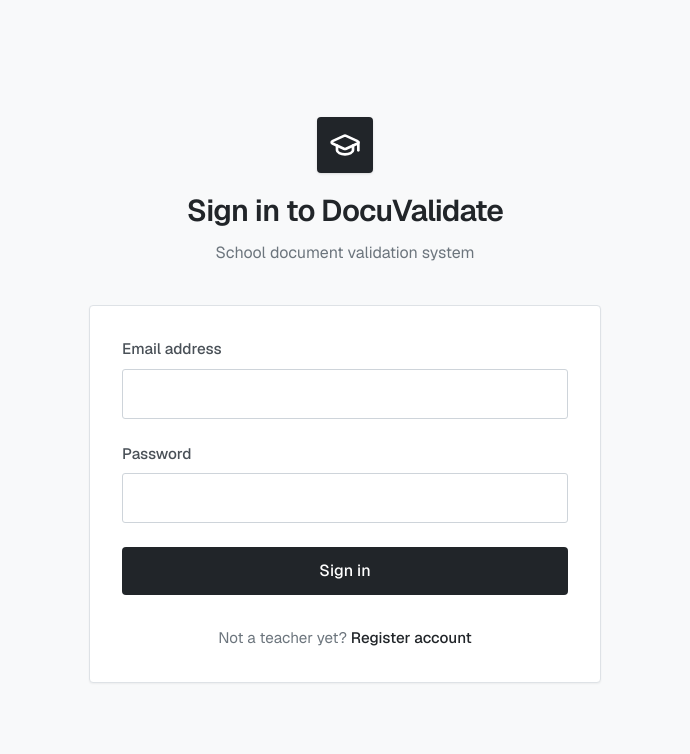
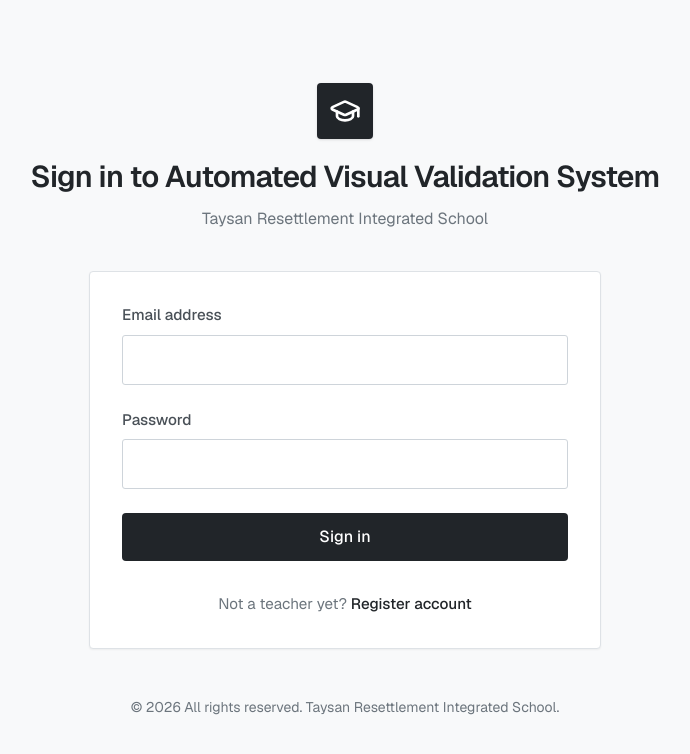
Before and after one commit to GJ-JusDev/Mistral-OCR-AVV-, a Next.js app: page /login in a window 1280 px wide. Shown: the top 754 px of the page, without its empty margins (295-985 px from the left). Built offline with nearby package versions, Linux system fonts and the light colour scheme; no server answers.

Commit message:
api changes

```diff
--- a/src/app/layout.tsx
+++ b/src/app/layout.tsx
@@ -16,7 +16,7 @@ const geistMono = Geist_Mono({
 });
 
 export const metadata: Metadata = {
-  title: "DocuValidate — School Document Validation System",
+  title: "Automated Visual Validation System — Taysan Resettlement Integrated School",
   description: "Upload, validate, and manage school documents with OCR-powered field extraction and automated validation.",
 };
 
--- a/src/app/login/page.tsx
+++ b/src/app/login/page.tsx
@@ -21,8 +21,8 @@ export default function LoginPage() {
         <div className="flex h-14 w-14 items-center justify-center rounded-sm bg-[#212529] text-white shadow-sm mb-5">
           <GraduationCap className="h-8 w-8" />
         </div>
-        <h1 className="text-3xl font-semibold tracking-tight text-[#212529]">Sign in to DocuValidate</h1>
-        <p className="mt-3 text-base text-[#6c757d]">School document validation system</p>
+        <h1 className="text-3xl font-semibold tracking-tight text-[#212529]">Sign in to Automated Visual Validation System</h1>
+        <p className="mt-3 text-base text-[#6c757d]">Taysan Resettlement Integrated School</p>
       </div>
 
       <Card padding="lg" className="w-full max-w-lg bg-white border-[#dee2e6] shadow-sm">
@@ -61,6 +61,10 @@ export default function LoginPage() {
           Not a teacher yet? <Link href="/register" className="font-medium text-[#212529] hover:underline">Register account</Link>
         </p>
       </Card>
+
+      <div className="mt-12 text-center text-sm text-[#6c757d]">
+        <p>&copy; {new Date().getFullYear()} All rights reserved. Taysan Resettlement Integrated School.</p>
+      </div>
     </div>
   );
 }
--- a/src/app/students/page.tsx
+++ b/src/app/students/page.tsx
@@ -5,8 +5,17 @@ import PageContainer from "@/components/layout/PageContainer";
 import Header from "@/components/layout/Header";
 import { LoadingSpinner } from "@/components/ui/LoadingSpinner";
 
+export interface Student {
+  id: string;
+  name?: string;
+  lrn?: string;
+  grade?: string;
+  school?: string;
+  status?: string;
+}
+
 export default function StudentsPage() {
-  const [students, setStudents] = useState<any[]>([]);
+  const [students, setStudents] = useState<Student[]>([]);
   const [loading, setLoading] = useState(true);
   const [error, setError] = useState<string | null>(null);
 
@@ -17,8 +26,12 @@ export default function StudentsPage() {
         if (!res.ok) throw new Error("Failed to fetch students");
         const data = await res.json();
         setStudents(data.students || []);
-      } catch (err: any) {
-        setError(err.message);
+      } catch (err: unknown) {
+        if (err instanceof Error) {
+          setError(err.message);
+        } else {
+          setError("An unexpected error occurred");
+        }
       } finally {
         setLoading(false);
       }
--- a/src/components/layout/Sidebar.tsx
+++ b/src/components/layout/Sidebar.tsx
@@ -67,7 +67,7 @@ export default function Sidebar({ role = "teacher" }: { role?: string }) {
           <div className="flex h-8 w-8 items-center justify-center rounded-sm bg-[#212529] text-white">
             <GraduationCap className="h-5 w-5" />
           </div>
-          <span className="font-semibold text-[#212529] text-lg tracking-tight">DocuValidate</span>
+          <span className="font-semibold text-[#212529] text-base tracking-tight leading-tight">Automated Visual Validation System</span>
         </div>
 
         <nav className="flex-1 space-y-0.5 overflow-y-auto p-3">
```
